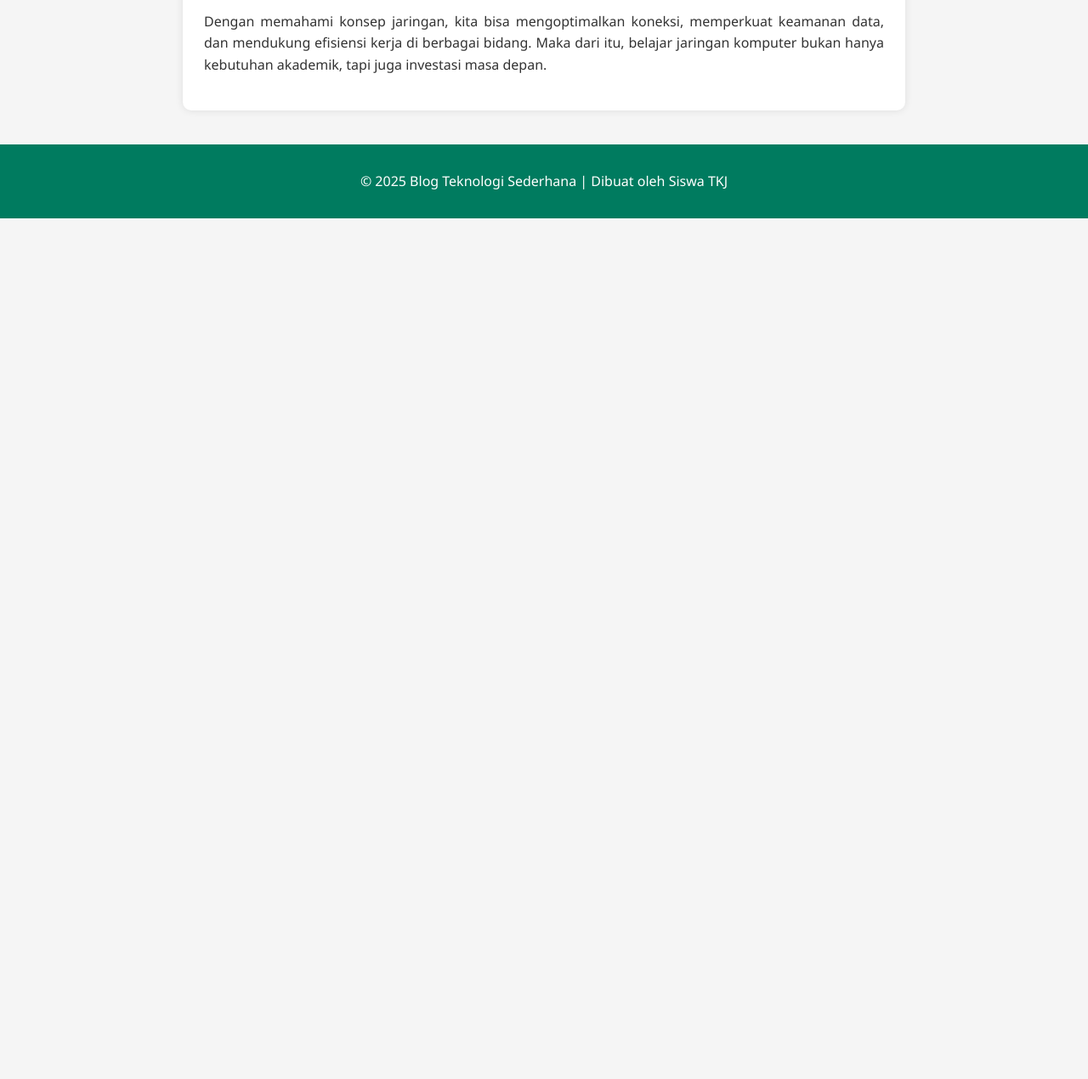
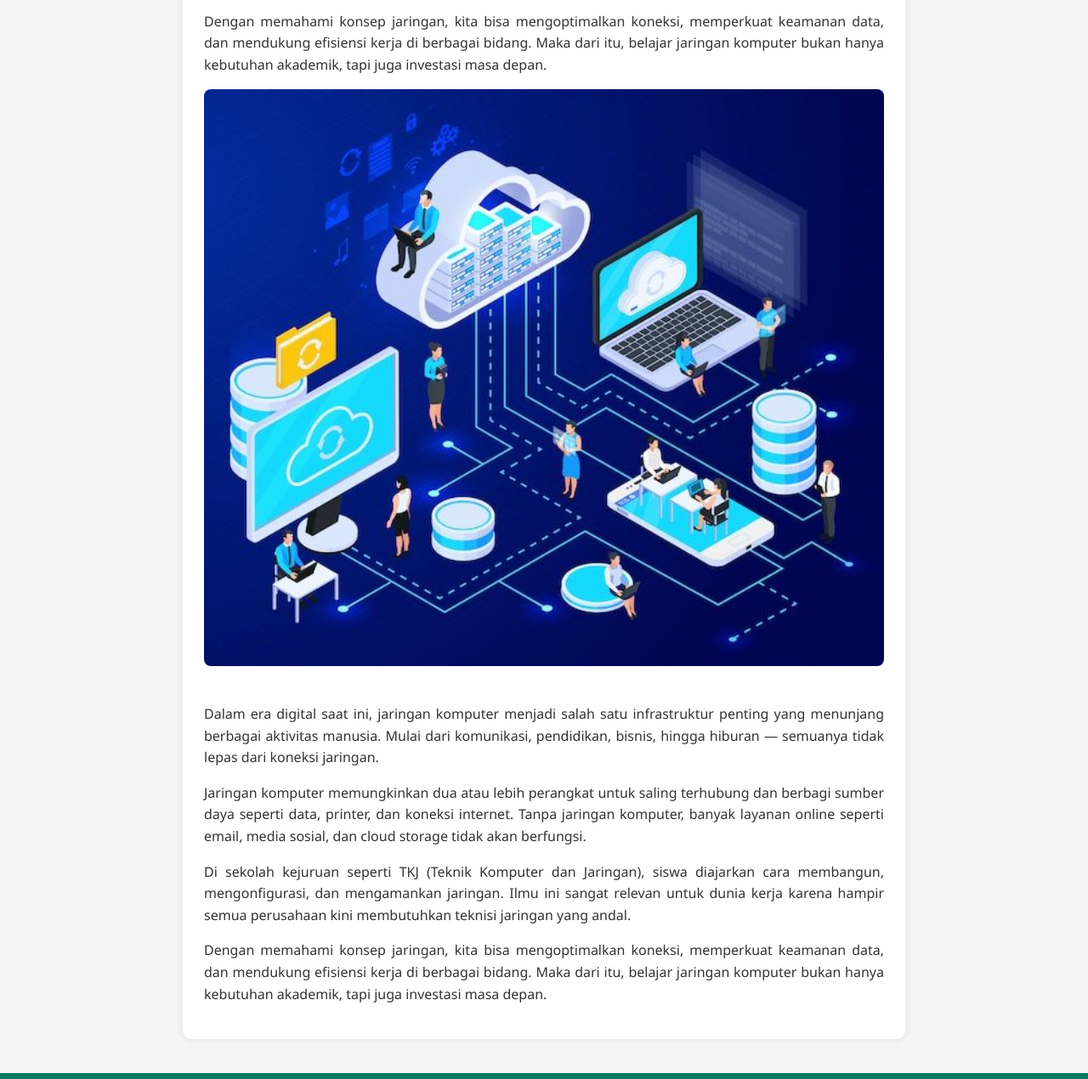
Before and after one commit to gigihwisesa/profile, a plain HTML site: page artikel.html in a window 1280 px wide. Shown: the part 1390-2660 px from the top of the page at 85% size. Before the commit the page ends 1647 px from the top, so only its background shows below. Drawn offline with Linux system fonts and the light colour scheme.

Commit message:
Update artikel.html

```diff
--- a/artikel.html
+++ b/artikel.html
@@ -127,7 +127,21 @@
 
       <p>Dengan memahami konsep jaringan, kita bisa mengoptimalkan koneksi, memperkuat keamanan data, dan mendukung efisiensi kerja di berbagai bidang. Maka dari itu, belajar jaringan komputer bukan hanya kebutuhan akademik, tapi juga investasi masa depan.</p>
     </div>
-  </div>
+
+
+    <img src="jaringan.jpg" alt="Jaringan Komputer" class="article-image">
+
+    <div class="article-content">
+      <p>Dalam era digital saat ini, jaringan komputer menjadi salah satu infrastruktur penting yang menunjang berbagai aktivitas manusia. Mulai dari komunikasi, pendidikan, bisnis, hingga hiburan — semuanya tidak lepas dari koneksi jaringan.</p>
+
+      <p>Jaringan komputer memungkinkan dua atau lebih perangkat untuk saling terhubung dan berbagi sumber daya seperti data, printer, dan koneksi internet. Tanpa jaringan komputer, banyak layanan online seperti email, media sosial, dan cloud storage tidak akan berfungsi.</p>
+
+      <p>Di sekolah kejuruan seperti TKJ (Teknik Komputer dan Jaringan), siswa diajarkan cara membangun, mengonfigurasi, dan mengamankan jaringan. Ilmu ini sangat relevan untuk dunia kerja karena hampir semua perusahaan kini membutuhkan teknisi jaringan yang andal.</p>
+
+      <p>Dengan memahami konsep jaringan, kita bisa mengoptimalkan koneksi, memperkuat keamanan data, dan mendukung efisiensi kerja di berbagai bidang. Maka dari itu, belajar jaringan komputer bukan hanya kebutuhan akademik, tapi juga investasi masa depan.</p>
+    </div>
+</div>
+
 
   <!-- FOOTER -->
   <footer>
```
